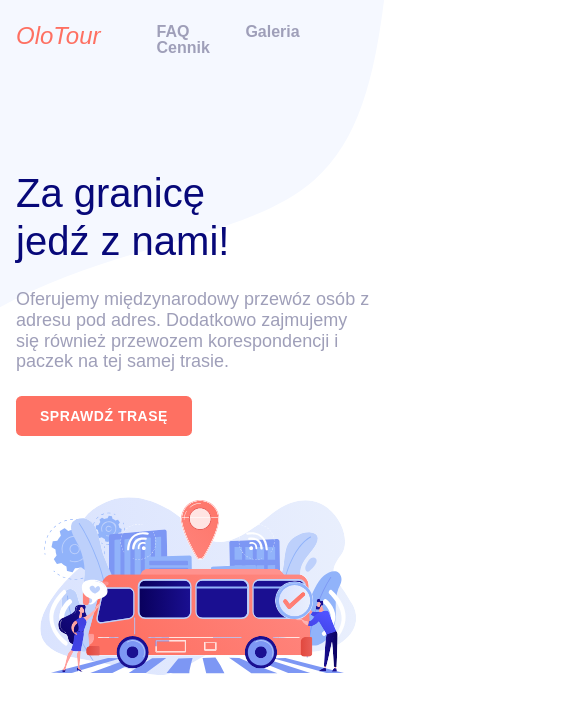
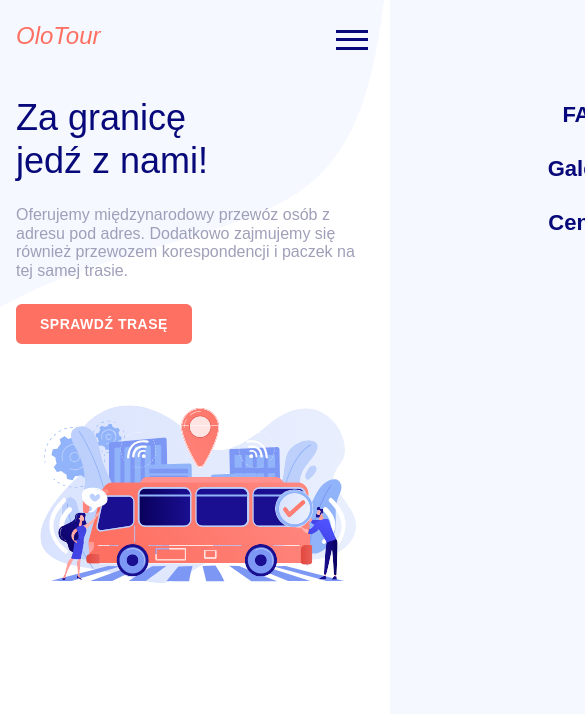
Before and after one commit to D1MK4-code/Olotour, a Gatsby site: page / in a window 390 px wide. Shown: the top 714 px of the page, 585 px wide, since content can reach past the window. Built offline with nearby package versions, Linux system fonts and the light colour scheme; Gatsby itself is replaced by a stand-in of ours.

Commit message:
mobile navigation

```diff
--- a/src/components/Hero.js
+++ b/src/components/Hero.js
@@ -88,12 +88,18 @@ const StyledHero = styled.div`
     }
   }
   @media (max-width: 575px) {
-    min-height: none;
+    min-height: auto;
     > div {
       flex-direction: column;
       &:first-child {
-        padding-top: 2rem;
+        padding-top: 6rem;
       }
+    }
+    h1 {
+      font-size: 2.25rem;
+    }
+    p {
+      font-size: 1rem;
     }
   }
 `
--- a/src/components/Navbar.js
+++ b/src/components/Navbar.js
@@ -1,5 +1,5 @@
 import { Link } from "gatsby"
-import React from "react"
+import React, { useEffect } from "react"
 import styled from "styled-components"
 
 const StyledNavbar = styled.nav`
@@ -10,7 +10,7 @@ const StyledNavbar = styled.nav`
   width: 100%;
   padding: 3rem 2rem 0;
   z-index: 6;
-  div {
+  > div {
     max-width: 1400px;
     width: 100%;
     margin: 0 auto;
@@ -26,6 +26,10 @@ const StyledNavbar = styled.nav`
   }
   ul {
     list-style: none;
+    display: flex;
+    li {
+      margin-left: 4rem;
+    }
     a {
       font-size: 1rem;
       font-weight: 600;
@@ -33,7 +37,6 @@ const StyledNavbar = styled.nav`
       font-style: normal;
       transition: all 0.2s ease-in-out;
       position: relative;
-      margin-left: 3.5rem;
       &:after {
         content: "";
         position: absolute;
@@ -54,21 +57,113 @@ const StyledNavbar = styled.nav`
       }
     }
   }
+
   @media (max-width: 767px) {
     padding: 1.5rem 1rem 0;
+    ul {
+      position: absolute;
+      right: 0;
+      height: 100vh;
+      top: 0;
+      flex-direction: column;
+      align-items: center;
+      justify-content: flex-start;
+      width: 100%;
+      background-color: #f5f8ff;
+      transform: translateX(100%);
+      transition: transform 0.3s ease-in;
+      padding: 6.5rem 0 0;
+      li {
+        margin: 0 0 2rem 0;
+      }
+      a {
+        color: #070879;
+        font-size: 1.375rem;
+      }
+      &.active {
+        transform: translateX(0);
+      }
+    }
+  }
+`
+
+const StyledBurger = styled.div`
+  display: none;
+  position: relative;
+  z-index: 10;
+  div {
+    width: 2rem;
+    height: 3px;
+    background-color: #070879;
+    margin: 0.35rem;
+    transition: all 0.3s ease;
+  }
+  &.toggle {
+    div {
+      &:nth-child(1) {
+        transform: rotate(-45deg) translate(-0.25rem, 0.25rem);
+      }
+      &:nth-child(2) {
+        opacity: 0;
+      }
+      &:nth-child(3) {
+        transform: rotate(45deg) translate(-0.5rem, -0.5rem);
+      }
+    }
+  }
+  @media (max-width: 767px) {
+    display: block;
+    cursor: pointer;
   }
 `
 
 export default function Navbar() {
+  useEffect(() => {
+    const navSlide = () => {
+      const burger = document.querySelector(".burger")
+      const nav = document.querySelector(".nav-links")
+      const navLinks = document.querySelectorAll(".nav-links li")
+
+      burger.addEventListener("click", () => {
+        // Toggle Nav
+        nav.classList.toggle("active")
+        // Animate Links
+        navLinks.forEach((link, index) => {
+          if (link.style.animation) {
+            link.style.animation = ""
+          } else {
+            link.style.animation = `navLinkFade 0.5s ease forwards ${
+              index / 7 + 0.1
+            }s`
+          }
+        })
+        // Burger Animation
+        burger.classList.toggle("toggle")
+      })
+    }
+
+    navSlide()
+  })
   return (
     <StyledNavbar>
       <div>
         <Link to="/">OloTour</Link>
-        <ul className="links">
-          <Link to="/faq">FAQ</Link>
-          <Link to="/galeria">Galeria</Link>
-          <Link to="/cennik">Cennik</Link>
+        <ul className="nav-links">
+          <li>
+            <Link to="/faq">FAQ</Link>
+          </li>
+          <li>
+            <Link to="/galeria">Galeria</Link>
+          </li>
+          <li>
+            <Link to="/cennik">Cennik</Link>
+          </li>
         </ul>
+        <StyledBurger className="burger">
+          <div></div>
+          <div></div>
+          <div></div>
+        </StyledBurger>
       </div>
     </StyledNavbar>
   )
```
